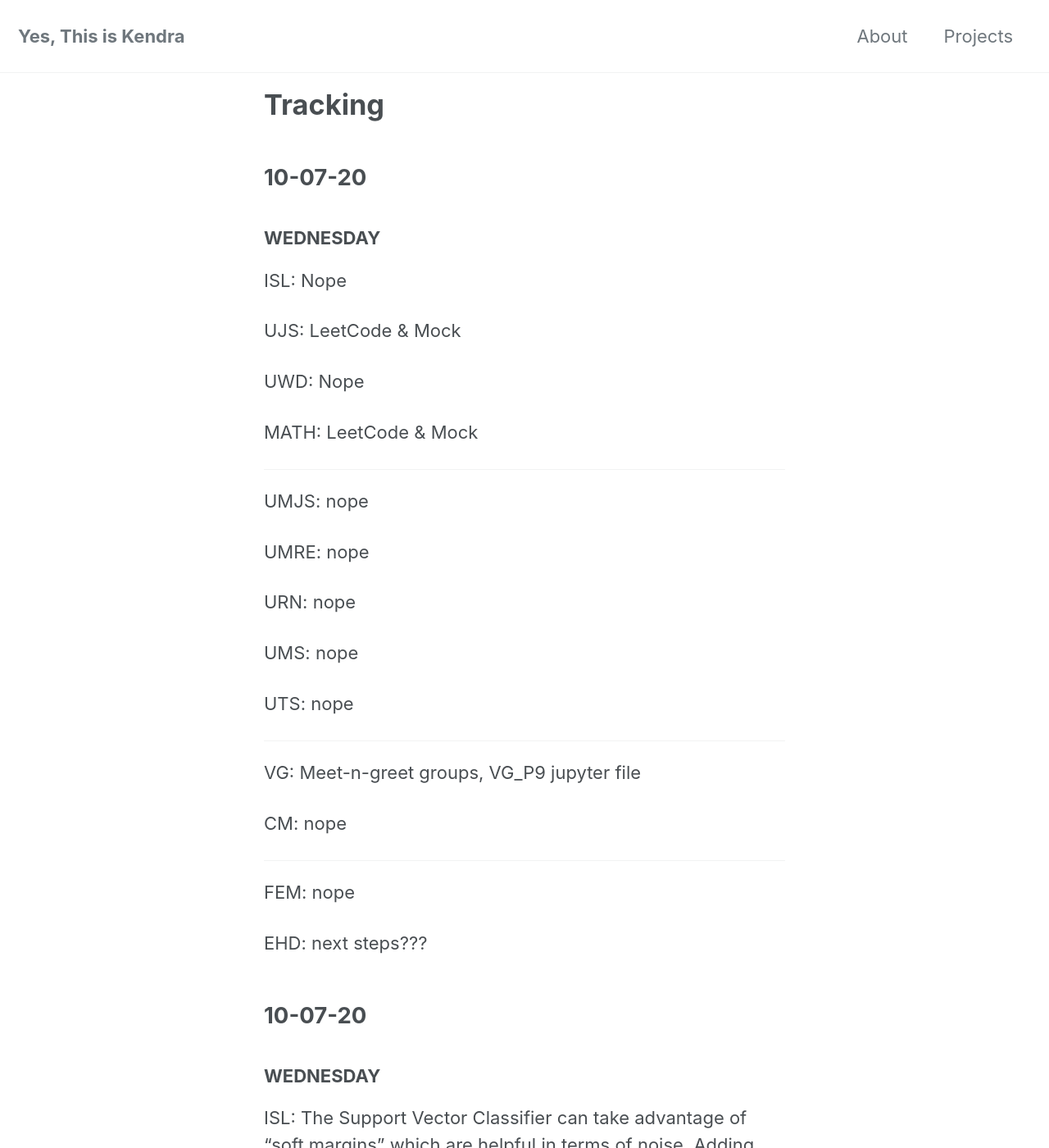
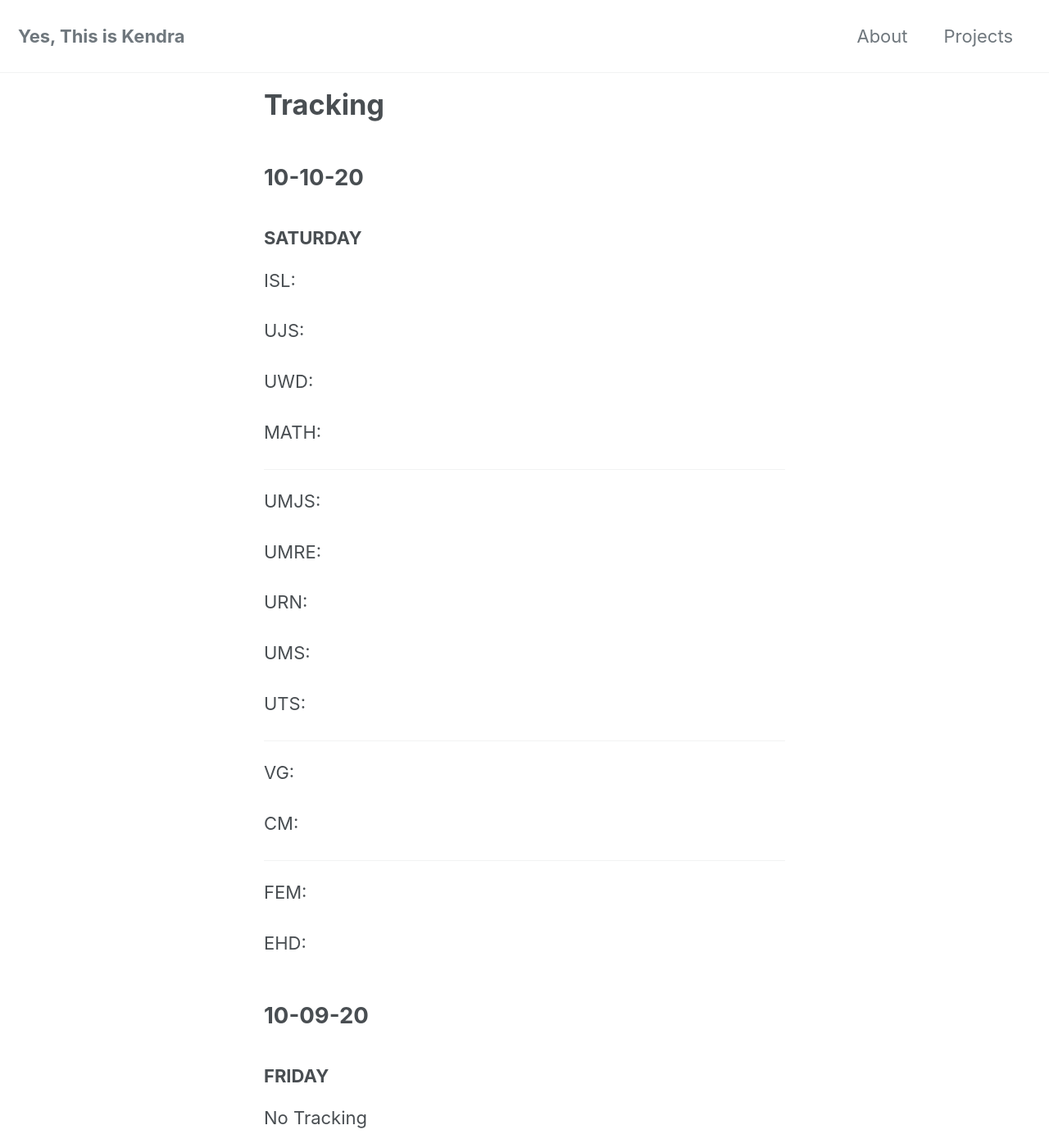
Before and after one commit to yesthisiskendra/yesthisiskendra.github.io, a Jekyll site: the page built from _pages/tracking.md, in a window 1280 px wide and 1400 px high. Shown: the whole window at 82% size. Built offline with Jekyll 4.4.1, drawn with Linux system fonts in a browser that asks for light colours; cached includes are drawn as plain includes; nearby versions of some CDN libraries.

Commit message:
Add tracking

```diff
--- a/_pages/tracking.md
+++ b/_pages/tracking.md
@@ -4,9 +4,52 @@ title: "Tracking"
 permalink: /tracking/
 ---
 
-## 10-07-20
 
-### WEDNESDAY
+## 10-10-20
+
+### SATURDAY
+
+ISL:
+
+UJS:
+
+UWD:
+
+MATH:
+
+---
+
+UMJS:
+
+UMRE:
+
+URN:
+
+UMS:
+
+UTS:
+
+---
+
+VG:
+
+CM:
+
+---
+
+FEM:
+
+EHD:
+
+## 10-09-20
+
+### FRIDAY
+
+No Tracking
+
+## 10-08-20
+
+### THURSDAY
 
 ISL: Nope
 
```
